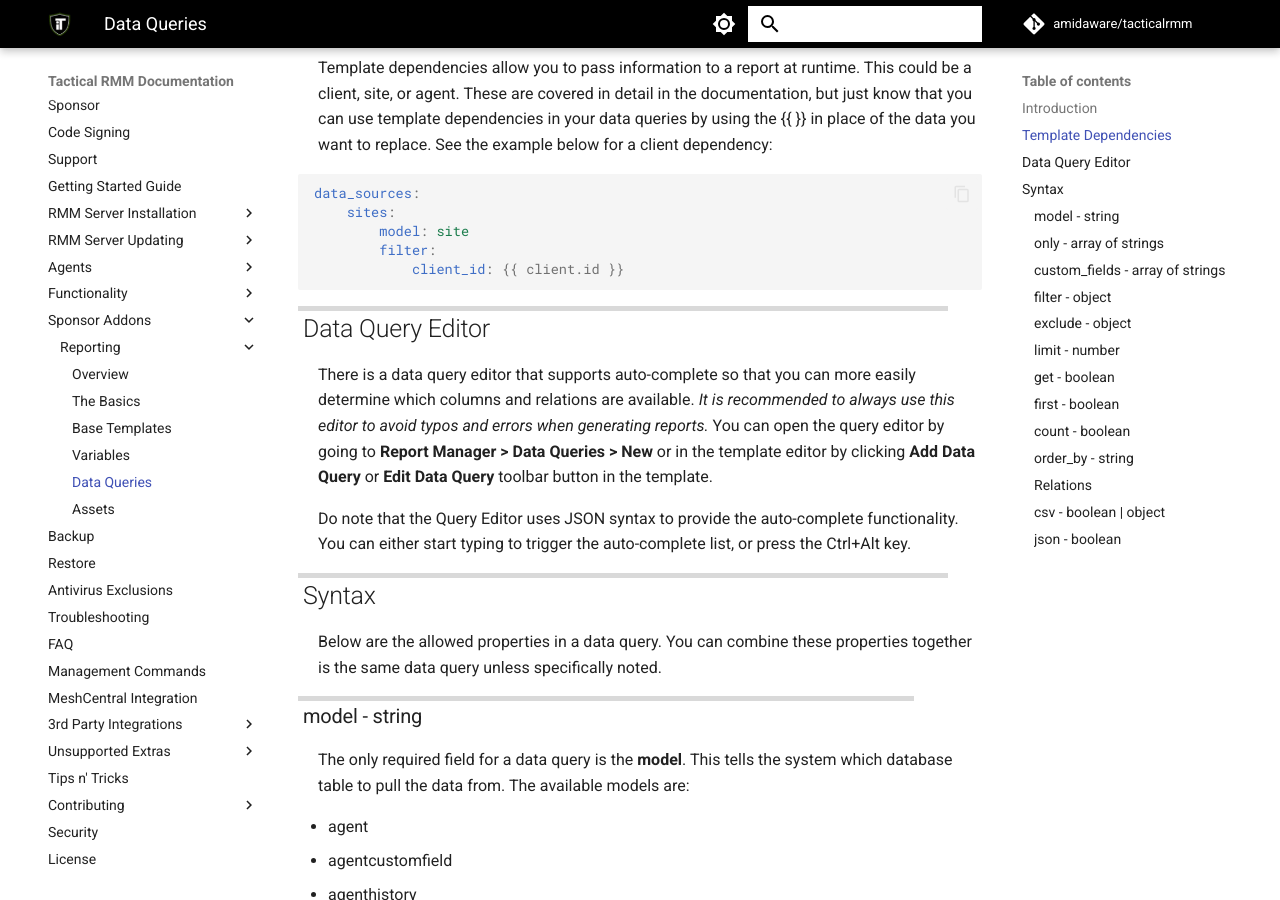
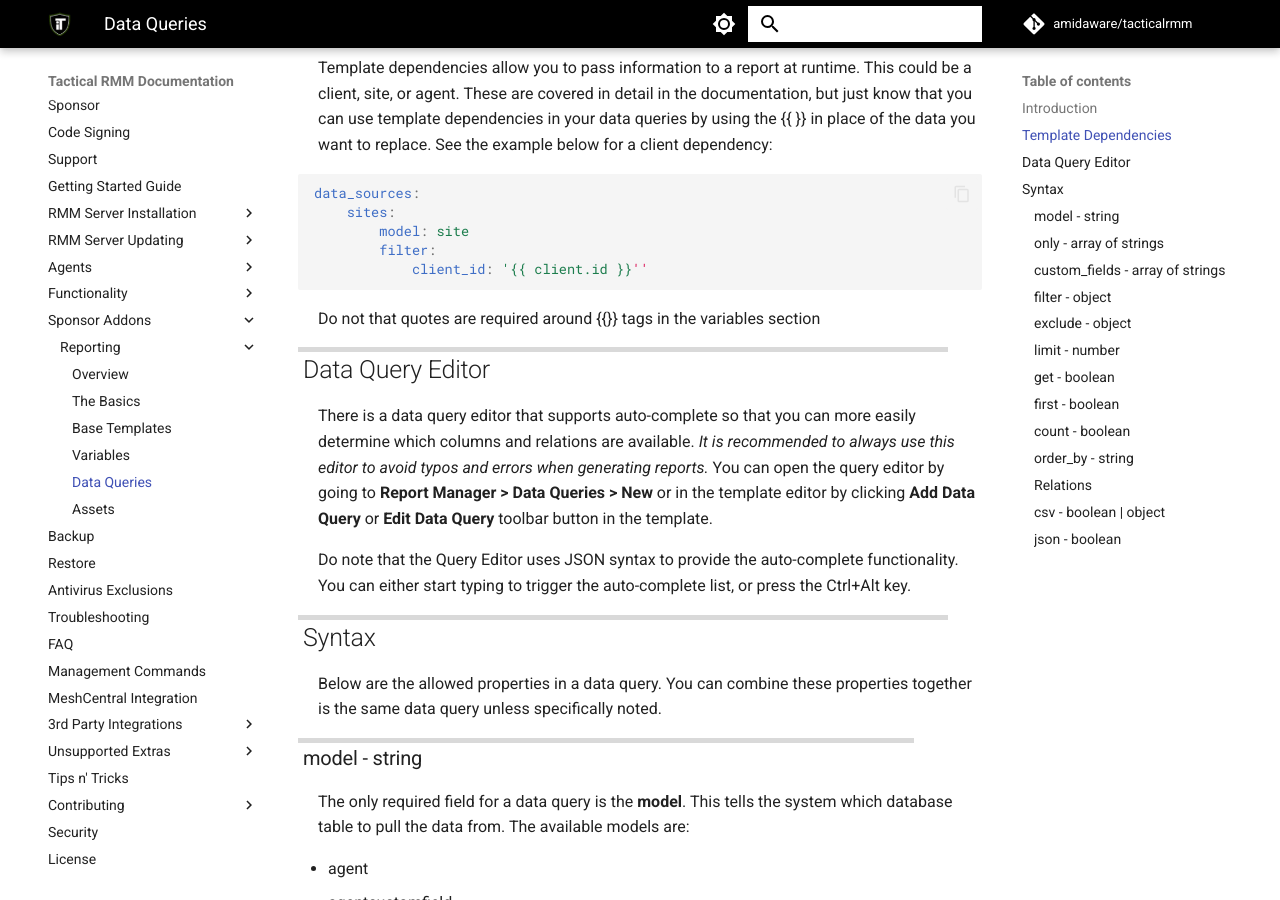
Before and after one commit to amidaware/trmm-docs, an MkDocs documentation site: the page built from docs/ee/reporting/functions/reporting_dataqueries.md, in a window 1280 px wide and 900 px high, scrolled down 1047 px. Built offline with MkDocs 1.6.1 and Material for MkDocs 9.7.7, drawn with Linux system fonts in a browser that asks for light colours; comment, search, counter and statistics services are not loaded.

````diff
--- a/docs/ee/reporting/functions/reporting_dataqueries.md
+++ b/docs/ee/reporting/functions/reporting_dataqueries.md
@@ -56,8 +56,10 @@
     sites:
         model: site
         filter:
-            client_id: {{ client.id }}
+            client_id: '{{ client.id }}''
 ```
+
+Do not that quotes are required around {{}} tags in the variables section
 
 ## Data Query Editor
 
````
